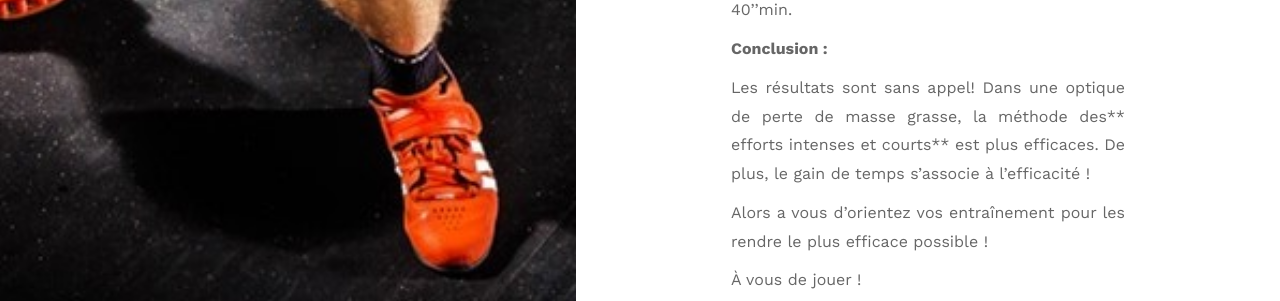
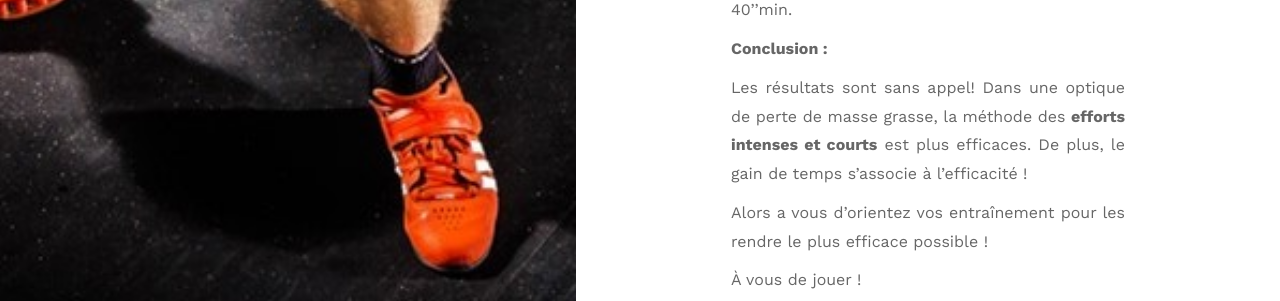
Before and after one commit to phildaponte/odemard, a Jekyll site: the page built from _posts/2017-06-12-etre-efficace-dans-votre-perte-de-poids.md, in a window 1280 px wide. Shown: the part 1273-1574 px from the top of the page. Built offline with Jekyll 4.4.1, drawn with Linux system fonts in a browser that asks for light colours; comment, search, counter and statistics services are not loaded.

```diff
--- a/_posts/2017-06-12-etre-efficace-dans-votre-perte-de-poids.md
+++ b/_posts/2017-06-12-etre-efficace-dans-votre-perte-de-poids.md
@@ -36,7 +36,7 @@ Contre  \+0,1 Kg de moyenne pour les efforts de 40’'min.
 
 **Conclusion :**
 
-Les résultats sont sans appel! Dans une optique de perte de masse grasse, la méthode des\*\* efforts intenses et courts\*\* est plus efficaces. De plus, le gain de temps s’associe à l’efficacité !
+Les résultats sont sans appel! Dans une optique de perte de masse grasse, la méthode des **efforts intenses et courts** est plus efficaces. De plus, le gain de temps s’associe à l’efficacité !
 
 Alors a vous d’orientez vos entraînement pour les rendre le plus efficace possible !
 
```
